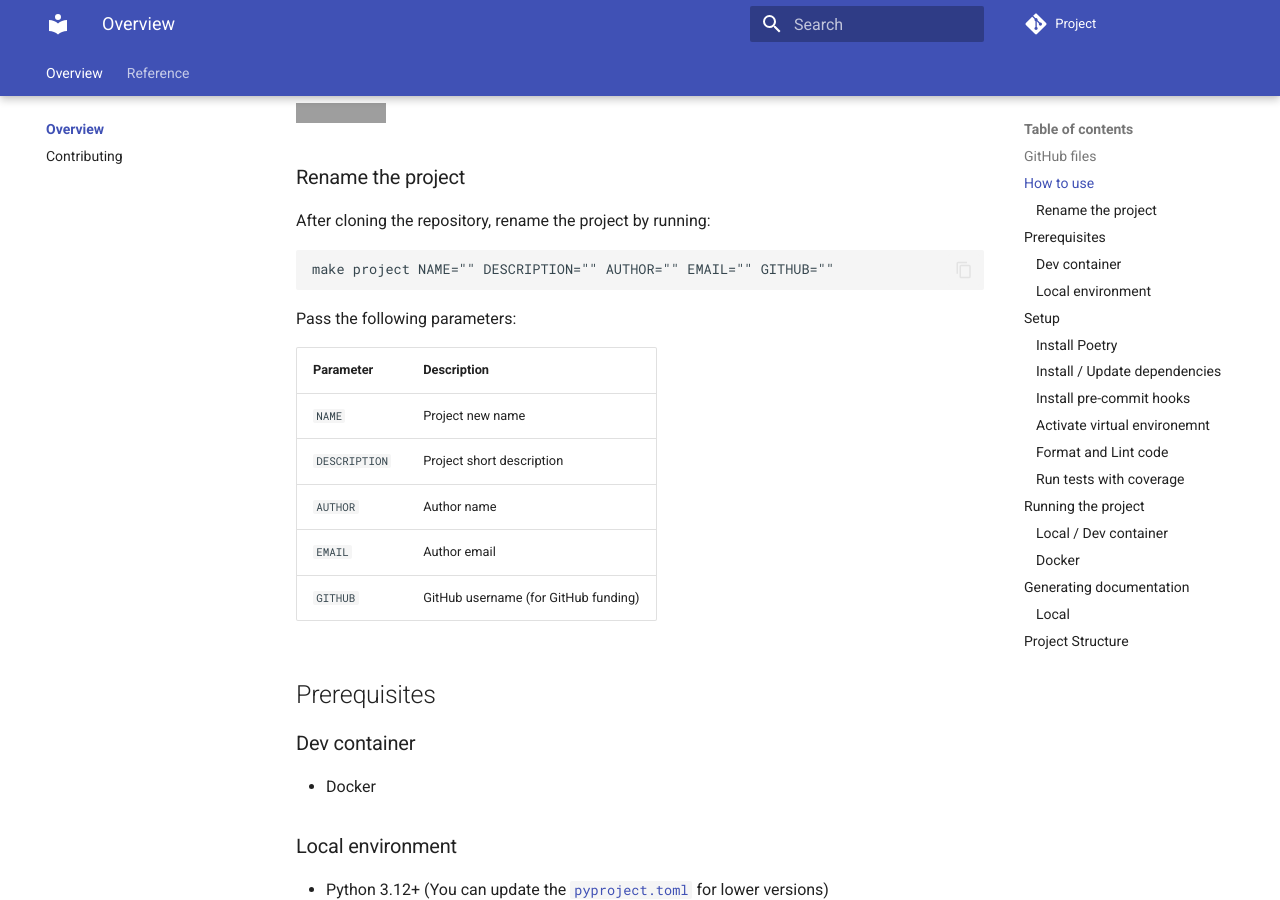
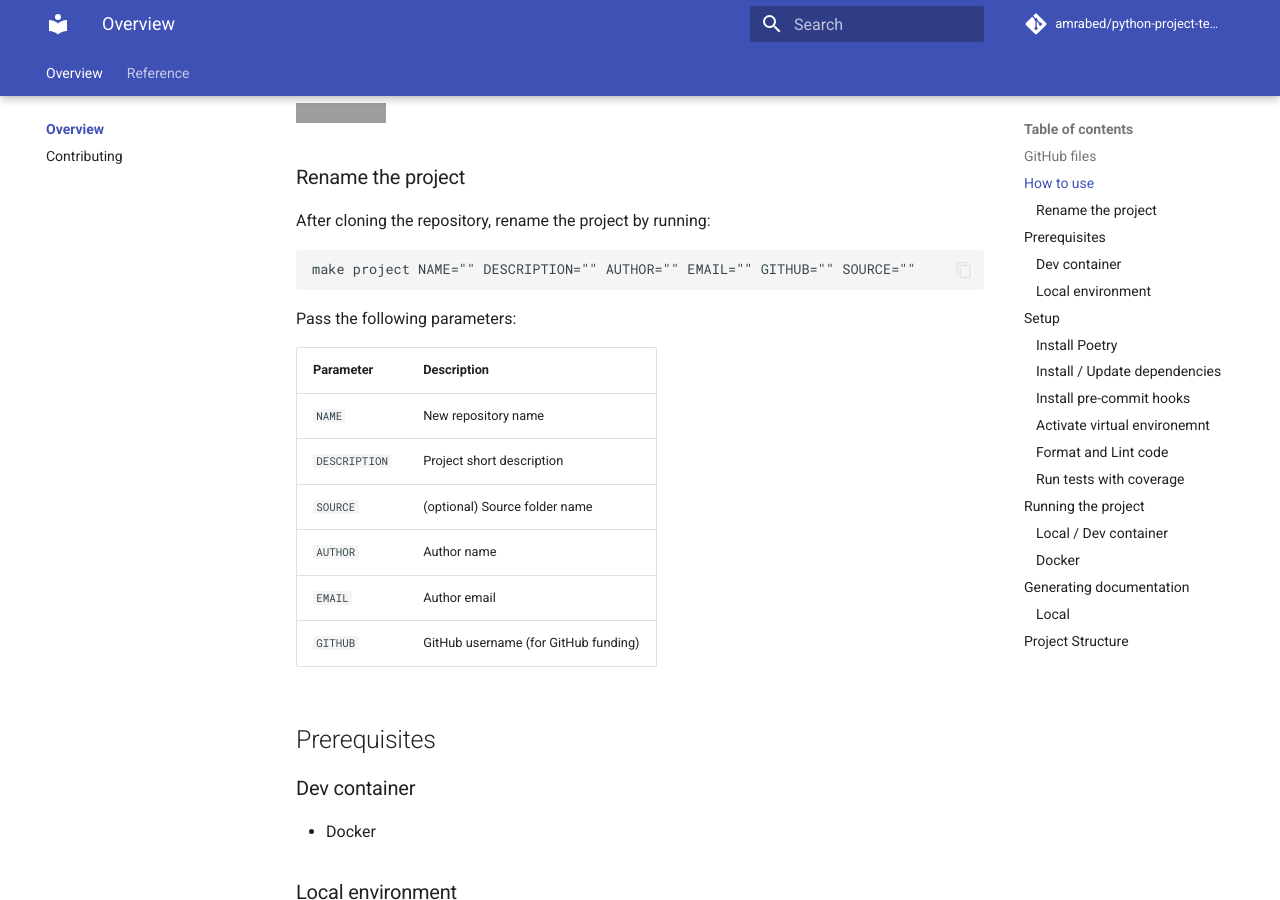
Before and after one commit to amrabed/python-project-template, an MkDocs documentation site: the page built from docs/README.md, in a window 1280 px wide and 900 px high, scrolled down 1209 px. Built offline with MkDocs 1.6.1 and Material for MkDocs 9.7.7, drawn with Linux system fonts in a browser that asks for light colours; comment, search, counter and statistics services are not loaded; grey boxes are pictures that could not be loaded.

Commit message:
Fix source folder name

````diff
--- a/docs/README.md
+++ b/docs/README.md
@@ -39,14 +39,15 @@ Click this button to create a new repository for your project, then clone the ne
 ### Rename the project
 After cloning the repository, rename the project by running:
 ```bash
-make project NAME="" DESCRIPTION="" AUTHOR="" EMAIL="" GITHUB=""
+make project NAME="" DESCRIPTION="" AUTHOR="" EMAIL="" GITHUB="" SOURCE=""
 ```
 Pass the following parameters:
 
 Parameter | Description
 --- | ---
-`NAME` | Project new name
+`NAME` | New repository name
 `DESCRIPTION` | Project short description
+`SOURCE` | (optional) Source folder name
 `AUTHOR` | Author name
 `EMAIL`| Author email
 `GITHUB`| GitHub username (for GitHub funding)
--- a/mkdocs.yml
+++ b/mkdocs.yml
@@ -1,6 +1,7 @@
 site_name: Project Documentation
-repo_url: "https://github.com/amrabed/python-project-template"
-repo_name: "Project"
+repo_url: https://github.com/amrabed/python-project-template
+repo_name: amrabed/python-project-template
+edit_uri: edit/main/docs/
 # copyright: Copyright &copy; 2024
 
 theme:
````
Also changed, not shown: 1 other file.
